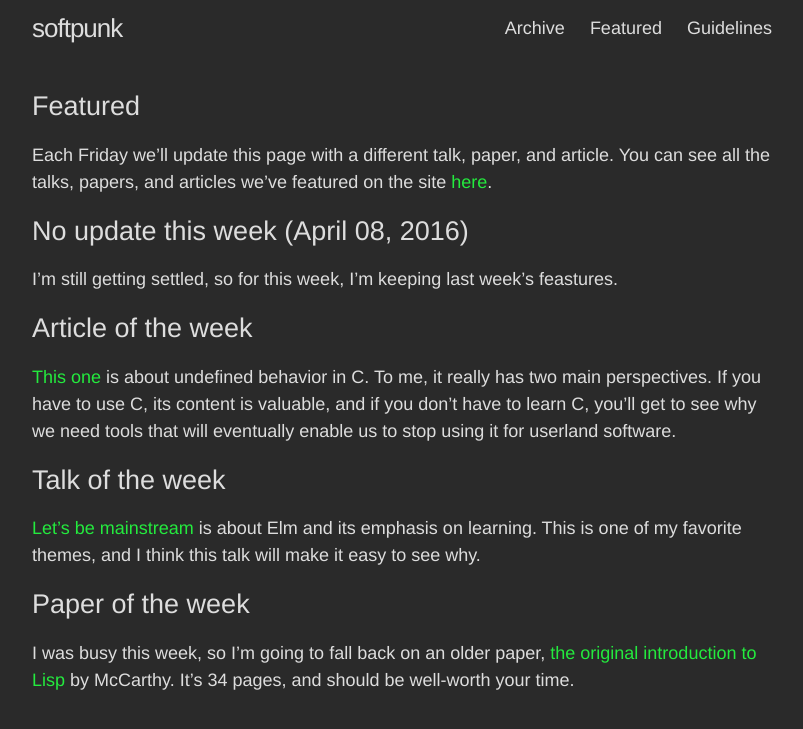
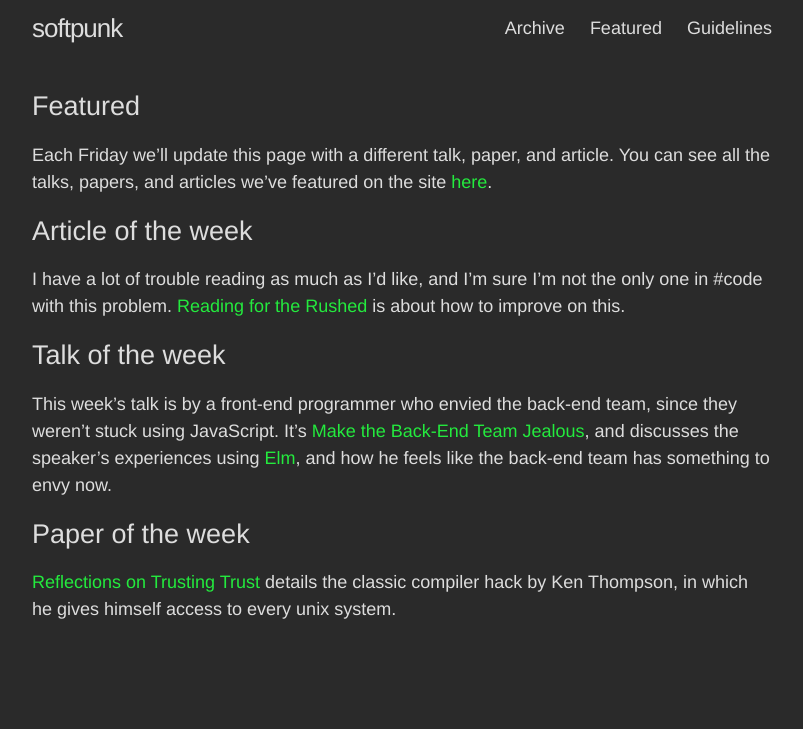
Before and after one commit to softpunk/softpunk.github.io, a Jekyll site: the page built from featured.md, in a window 1280 px wide. Shown: the top 729 px of the page, without its empty margins (238-1041 px from the left). Built offline with Jekyll 4.4.1, drawn with Linux system fonts in a browser that asks for light colours.

Commit message:
New featured {article,talk,paper}

```diff
--- a/featured.md
+++ b/featured.md
@@ -6,14 +6,11 @@ permalink: /featured/
 
 Each Friday we'll update this page with a different talk, paper, and article. You can see all the talks, papers, and articles we've featured on the site [here](/archive/).
 
-## No update this week (April 08, 2016)
-I'm still getting settled, so for this week, I'm keeping last week's feastures.
-
 ## Article of the week
-[This one](http://blog.llvm.org/2011/05/what-every-c-programmer-should-know.html) is about undefined behavior in C. To me, it really has two main perspectives. If you have to use C, its content is valuable, and if you don't have to learn C, you'll get to see why we need tools that will eventually enable us to stop using it for userland software.
+I have a lot of trouble reading as much as I'd like, and I'm sure I'm not the only one in #code with this problem. [Reading for the Rushed](http://blog.fogus.me/2012/02/22/reading/) is about how to improve on this.
 
 ## Talk of the week
-[Let's be mainstream](https://www.youtube.com/watch?v=oYk8CKH7OhE) is about Elm and its emphasis on learning. This is one of my favorite themes, and I think this talk will make it easy to see why.
+This week's talk is by a front-end programmer who envied the back-end team, since they weren't stuck using JavaScript. It's [Make the Back-End Team Jealous](https://www.youtube.com/watch?v=FV0DXNB94NE), and discusses the speaker's experiences using [Elm](http://elm-lang.org/), and how he feels like the back-end team has something to envy now.
 
 ## Paper of the week
-I was busy this week, so I'm going to fall back on an older paper, [the original introduction to Lisp](http://www-formal.stanford.edu/jmc/recursive.pdf) by McCarthy. It's 34 pages, and should be well-worth your time.
+[Reflections on Trusting Trust](https://www.ece.cmu.edu/~ganger/712.fall02/papers/p761-thompson.pdf) details the classic compiler hack by Ken Thompson, in which he gives himself access to every unix system.
```
Also changed, not shown: archive.md (+3 -0 lines).
